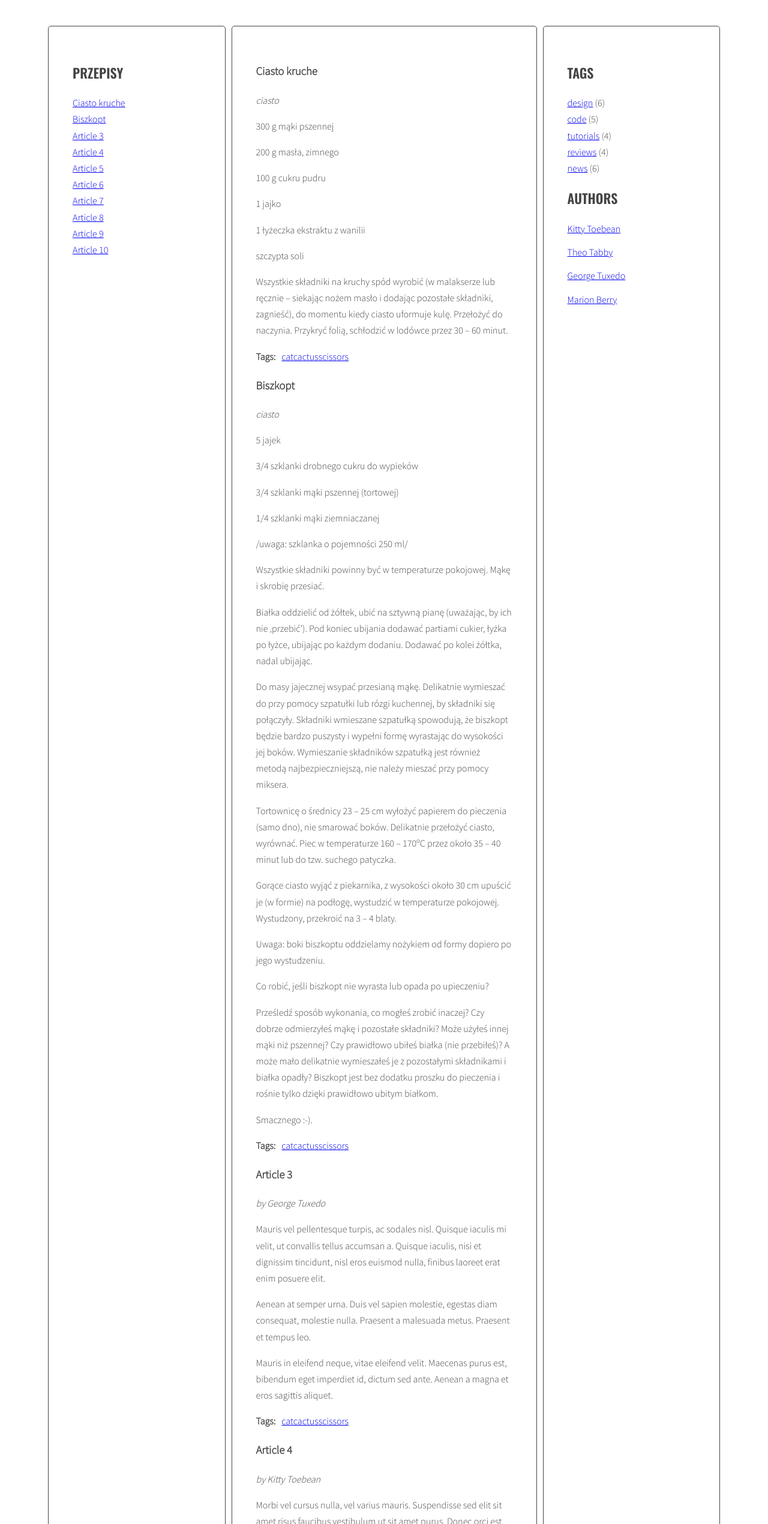
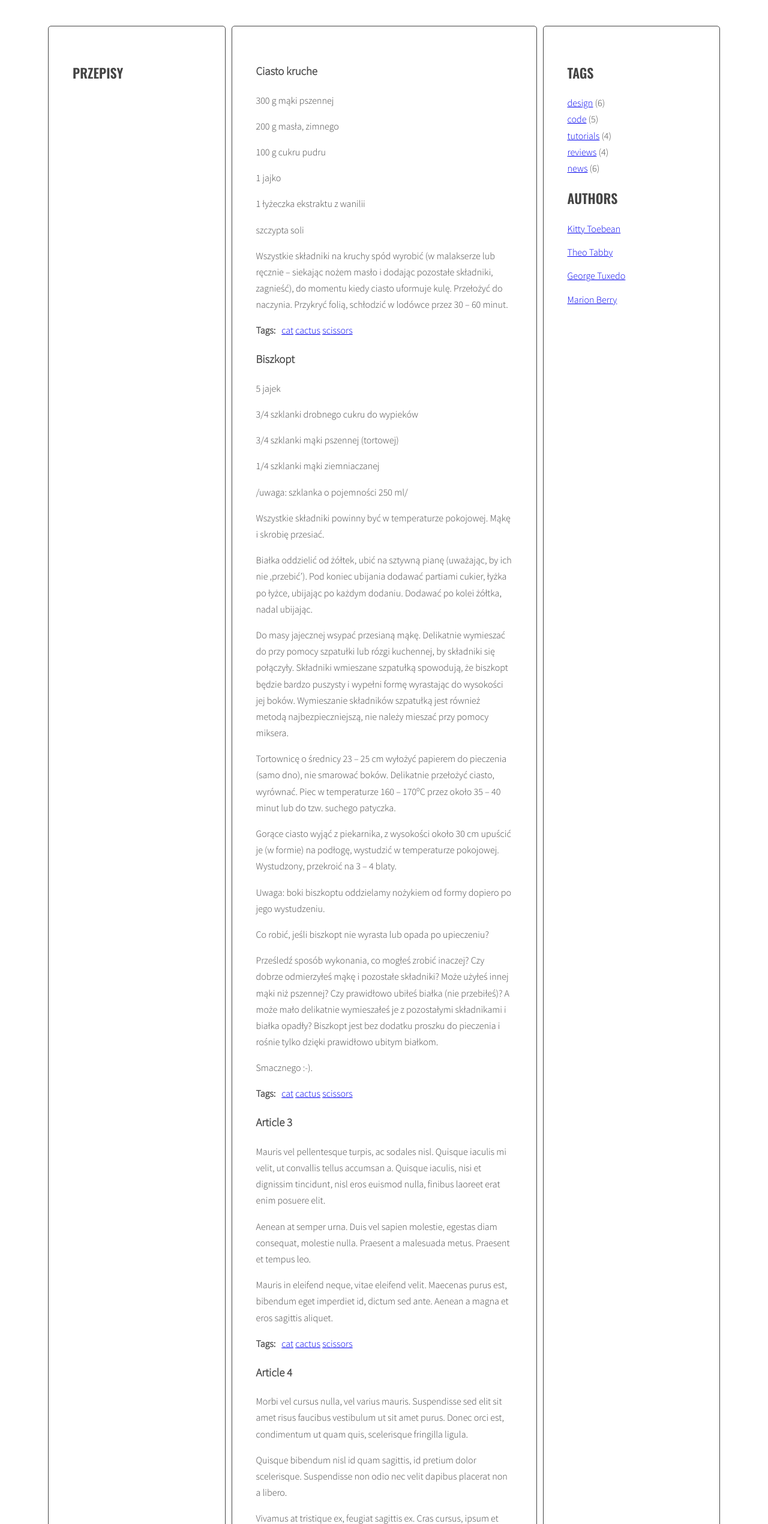
Before and after one commit to SylwiaOlejko/cukiernia-strona-wstepna, a website: page index.html in a window 1280 px wide. Shown: the part 200-2740 px from the top of the page at 60% size. Drawn offline with nearby package versions, Linux system fonts and the light colour scheme.

Commit message:
24.06.2020 -1

```diff
--- a/index.html
+++ b/index.html
@@ -16,9 +16,9 @@
           </ul>
         </aside>
         <section class="posts">
-          <article class="post active" id="article-1" data-tags="cat cactus scissors">
+          <article class="post active" id="article-1" data-tags="cat cactus scissors" data-author="Kitty Toebean">
             <h3 class="post-title">Ciasto kruche</h3>
-            <p class="post-author">ciasto</p>
+            <p class="post-author"></p>
             <div class="post-content">
 
                 <p>300 g mąki pszennej</p>
@@ -36,9 +36,9 @@
               </ul>
             </div>
           </article>
-          <article class="post active" id="article-2" data-tags="cat cactus scissors">
+          <article class="post active" id="article-2" data-tags="cat cactus scissors" data-author="Theo Tabby">
             <h3 class="post-title">Biszkopt</h3>
-            <p class="post-author">ciasto</p>
+            <p class="post-author"></p>
             <div class="post-content">
               <p>5 jajek</p>
               <p>3/4 szklanki drobnego cukru do wypieków</p>
@@ -71,9 +71,9 @@
               </ul>
             </div>
           </article>
-          <article class="post active" id="article-3" data-tags="cat cactus scissors">
+          <article class="post active" id="article-3" data-tags="cat cactus scissors" data-author="by George Tuxedo">
             <h3 class="post-title">Article 3</h3>
-            <p class="post-author">by George Tuxedo</p>
+            <p class="post-author"></p>
             <div class="post-content">
               <p>Mauris vel pellentesque turpis, ac sodales nisl. Quisque iaculis mi velit, ut convallis tellus accumsan a. Quisque iaculis, nisi et dignissim tincidunt, nisl eros euismod nulla, finibus laoreet erat enim posuere elit.</p>
 
@@ -87,9 +87,9 @@
               </ul>
             </div>
           </article>
-          <article class="post active" id="article-4" data-tags="cat cactus scissors">
+          <article class="post active" id="article-4" data-tags="cat cactus scissors" data-author="by Kitty Toebean">
             <h3 class="post-title">Article 4</h3>
-            <p class="post-author">by Kitty Toebean</p>
+            <p class="post-author"></p>
             <div class="post-content">
               <p>Morbi vel cursus nulla, vel varius mauris. Suspendisse sed elit sit amet risus faucibus vestibulum ut sit amet purus. Donec orci est, condimentum ut quam quis, scelerisque fringilla ligula.</p>
 
@@ -104,9 +104,9 @@
               </ul>
             </div>
           </article>
-          <article class="post active" id="article-5" data-tags="cat cactus scissors">
+          <article class="post active" id="article-5" data-tags="cat cactus scissors" data-author="by Marion Berry">
             <h3 class="post-title">Article 5</h3>
-            <p class="post-author">by Marion Berry</p>
+            <p class="post-author"></p>
             <div class="post-content">
               <p>Suspendisse sem eros, euismod condimentum arcu ac, consequat fermentum orci. Nam convallis lacus nec interdum vestibulum. Vestibulum luctus, quam eu tristique ornare, lorem nibh sodales enim, vitae tempor dolor ante vitae tortor.</p>
 
@@ -121,9 +121,9 @@
               </ul>
             </div>
           </article>
-          <article class="post active" id="article-6" data-tags="cat cactus scissors">
+          <article class="post active" id="article-6" data-tags="cat cactus scissors" data-author="by George Tuxedo">
             <h3 class="post-title">Article 6</h3>
-            <p class="post-author">by George Tuxedo</p>
+            <p class="post-author"></p>
             <div class="post-content">
               <p>Donec posuere iaculis ante sed hendrerit. Lorem ipsum dolor sit amet, consectetur adipiscing elit. Quisque hendrerit neque nec urna tincidunt, quis vehicula dui vulputate. Morbi est sapien, auctor ut lectus eu, placerat viverra lorem.</p>
 
@@ -138,9 +138,9 @@
               </ul>
             </div>
           </article>
-          <article class="post active" id="article-7" data-tags="cat cactus scissors">
+          <article class="post active" id="article-7" data-tags="cat cactus scissors" data-author="by George Tuxedo">
             <h3 class="post-title">Article 7</h3>
-            <p class="post-author">by Kitty Toebean</p>
+            <p class="post-author"></p>
             <div class="post-content">
               <p>Donec eleifend mauris ac nisl fermentum, ac fermentum turpis dignissim. Aliquam diam nisl, imperdiet a varius eget, lobortis sed nisi. Nullam suscipit ipsum sed magna blandit, sed pellentesque urna malesuada.</p>
 
@@ -155,9 +155,9 @@
               </ul>
             </div>
           </article>
-          <article class="post active" id="article-8" data-tags="cat cactus scissors">
+          <article class="post active" id="article-8" data-tags="cat cactus scissors" data-author="by Theo Tabby">
             <h3 class="post-title">Article 8</h3>
-            <p class="post-author">by Theo Tabby</p>
+            <p class="post-author"></p>
             <div class="post-content">
               <p>Praesent quis imperdiet erat. Curabitur tempor sapien a interdum malesuada. Proin libero erat, sagittis a sollicitudin eget, pulvinar nec risus. Cras et suscipit sem.</p>
 
@@ -172,9 +172,9 @@
               </ul>
             </div>
           </article>
-          <article class="post active" id="article-9" data-tags="cat cactus scissors">
+          <article class="post active" id="article-9" data-tags="cat cactus scissors" data-author="by Marion Berry">
             <h3 class="post-title">Article 9</h3>
-            <p class="post-author">by Marion Berry</p>
+            <p class="post-author"></p>
             <div class="post-content">
               <p>Tam et facilisis purus. Donec vulputate est quis lobortis posuere. Nunc vitae lorem ut odio faucibus pulvinar nec in justo. Ut ut ante ac tellus ornare tempus. Nunc maximus, tortor et dictum convallis, nunc libero posuere leo, scelerisque ultrices arcu sapien ut tellus.</p>
 
@@ -189,9 +189,9 @@
               </ul>
             </div>
           </article>
-          <article class="post active" id="article-10" data-tags="cat cactus scissors">
+          <article class="post active" id="article-10" data-tags="cat cactus scissors" data-author="by George Tuxedo">
             <h3 class="post-title">Article 10</h3>
-            <p class="post-author">by George Tuxedo</p>
+            <p class="post-author"></p>
             <div class="post-content">
               <p>Aliquam erat volutpat. Ut non eleifend lectus. Donec suscipit tellus tempor, ornare dui id, hendrerit neque. Phasellus lacinia laoreet dui in luctus. Sed hendrerit, magna sit amet varius tempor, augue augue scelerisque est, non scelerisque mauris libero eu sapien.</p>
 
@@ -243,16 +243,7 @@
       </main>
     </div>
   </div>
-  <script id="template-article-link" type="text/x-handlebars-template">
-    <li><a href="#{{ id }}"><span>{{ title }}</span></a></li>
-  </script>
-  <script src="https://cdnjs.cloudflare.com/ajax/libs/handlebars.js/4.1.0/handlebars.min.js"></script>
-  <script src="script.js"></script>
-
-  <script id="template-hello" type="text/x-handlebars-template">
-    <p>Hello {{ firstName }} {{ lastName }}!</p>
-  </script>
-  <script id="template-product-list" type="text/x-handlebars-template">
+ <script id="template-product-list" type="text/x-handlebars-template">
     <h3>{{ title }}</h3>
     <ul>
       {{#each products}}
@@ -260,5 +251,15 @@
       {{/each}}
     </ul>
   </script>
+  <script id="template-article-link" type="text/x-handlebars-template">
+    <li><a href="#{{ id }}"><span>{{ title }}</span></a></li>
+  </script>
+  <script src="https://cdnjs.cloudflare.com/ajax/libs/handlebars.js/4.1.0/handlebars.min.js"></script>
+
+  <script id="template-hello" type="text/x-handlebars-template">
+    <p>Hello {{ firstName }} {{ lastName }}!</p>
+  </script>
+
+  <script src="script.js"></script>
 </body>
 </html>
--- a/script.js
+++ b/script.js
@@ -84,7 +84,8 @@ function generateTitleLinks(customSelector = '') {
 
         /* create HTML of the link */
 
-        const linkHTML = '<li><a href="#' + articleId + '"><span>' + articleTitle + '</span></a></li>';
+        const linkHTMLData = {id: articleId, title: articleTitle};
+        const linkHTML = templates.articleLink(linkHTMLData);
 
         /* insert link into titleList */
 
@@ -134,7 +135,10 @@ function generateTags(){
 
             /* generate HTML of the link */
 
-            const link = '<a href="#tag-' + tag + '">' + tag + '</a>';
+
+
+            const linkHTMLData = {id: 'tag-' + tag , title: tag};
+            const link = templates.articleLink(linkHTMLData);
 
             /* add generated code to html variable */
 
@@ -214,15 +218,24 @@ function addClickListenersToTags(){
 addClickListenersToTags();
 
 function generateAuthors(){
-    const generateAuthors= document.querySelectorAll('authors');
 
-    for (let author of generateAuthors){
+    const Authors = document.querySelector(optTitleListSelector);
+    console.log(generateAuthors);
+    Authors.innerHTML = '';
+
+    let html = '';
+
+
+    for (let author of Authors){
         author.add('generateAuthors');
         const articleAuthor = document.getAttribute('data-author');
+        console.log('article');
         articleAuthor.classList.remove('active');
 
 
     }
+
+
 
 }
 generateAuthors();
@@ -286,8 +299,7 @@ const productListData = {
         }
     }
 };
-const linkHTMLData = {id: articleId, title: articleTitle};
-const linkHTML = templates.articleLink(linkHTMLData);
+
 
 generatedHTML = tplProductList(productListData);
 targetElement.insertAdjacentHTML('beforeend', generatedHTML);
```
